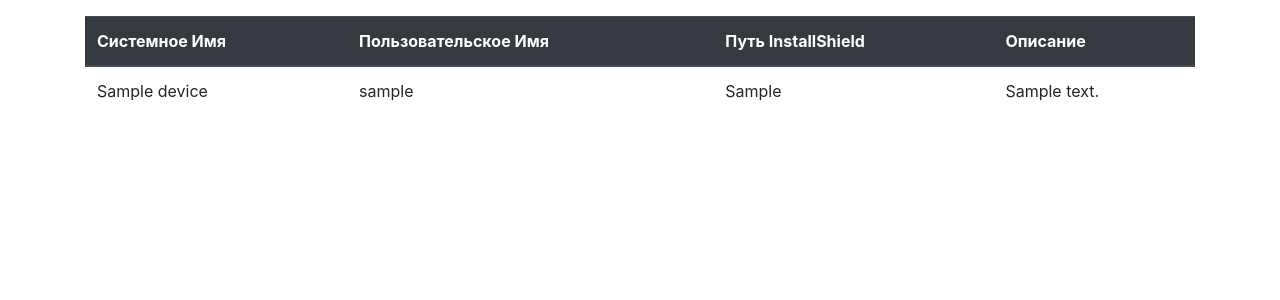
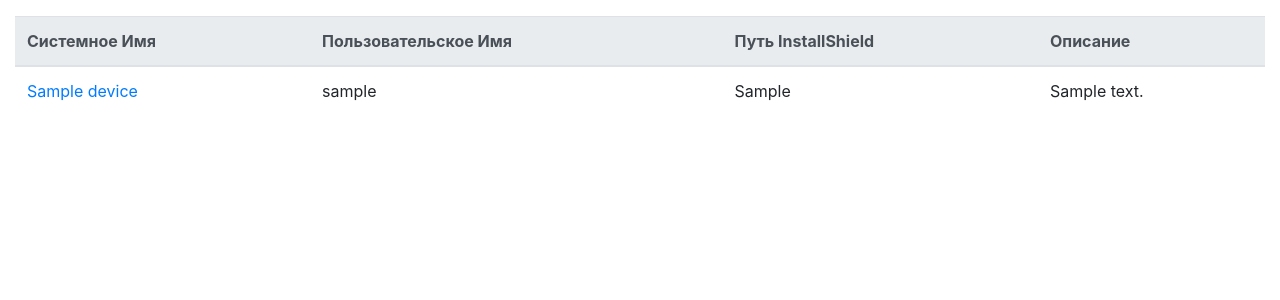
Before and after one commit to gera-corp/distribDB, a Django app: page /drop_devices/ in a window 1280 px wide. Shown: the part 56-356 px from the top of the page. Run offline with Django 3.2, Linux system fonts and the light colour scheme; tables that the repository leaves empty hold one stand-in row (values such as "Sample post"); some libraries are stand-ins or nearby versions.

Commit message:
Доработки отображения хтмл в устройствах сброса

```diff
--- a/distribdb/views.py
+++ b/distribdb/views.py
@@ -1,5 +1,4 @@
 from django.shortcuts import render
-import json
 from .models import drop_device
 
 # Create your views here.
--- a/project_distribdb/settings.py
+++ b/project_distribdb/settings.py
@@ -27,7 +27,10 @@ DEBUG = True
 
 ALLOWED_HOSTS = [
     '127.0.0.1',
-    '10.10.1.119'
+    '10.10.1.119',
+    '10.10.1.12',
+    'geracorp.ru',
+    '77.37.207.26'
 ]
 
 
--- a/templates/drop_devices.html
+++ b/templates/drop_devices.html
@@ -6,10 +6,9 @@
     <title>Устройства сброса</title>
 </head>
 <body>
-
-<div class="container">
-    <table class="table">
-    <thead class="thead-dark">
+<div class="container-fluid">
+    <table class="table table-hover">
+        <thead class="thead-light">
         <tr>
             <th scope="col">Системное Имя</th>
             <th scope="col">Пользовательское Имя</th>
@@ -19,14 +18,13 @@
         </thead>
         {% for b in object_list %}
             <tr>
-  <td>{{ b.SysName }}</td>
+                <td><a href="#">{{ b.SysName }}</a></td>
                 <td>{{ b.UserName }}</td>
                 <td>{{ b.ISPath }}</td>
                 <td>{{ b.Description }}</td>
             </tr>
         {% endfor %}
     </table>
-
 </div>
 </body>
 </html>
```
Lines whose indentation alone changed are shown as unchanged.
